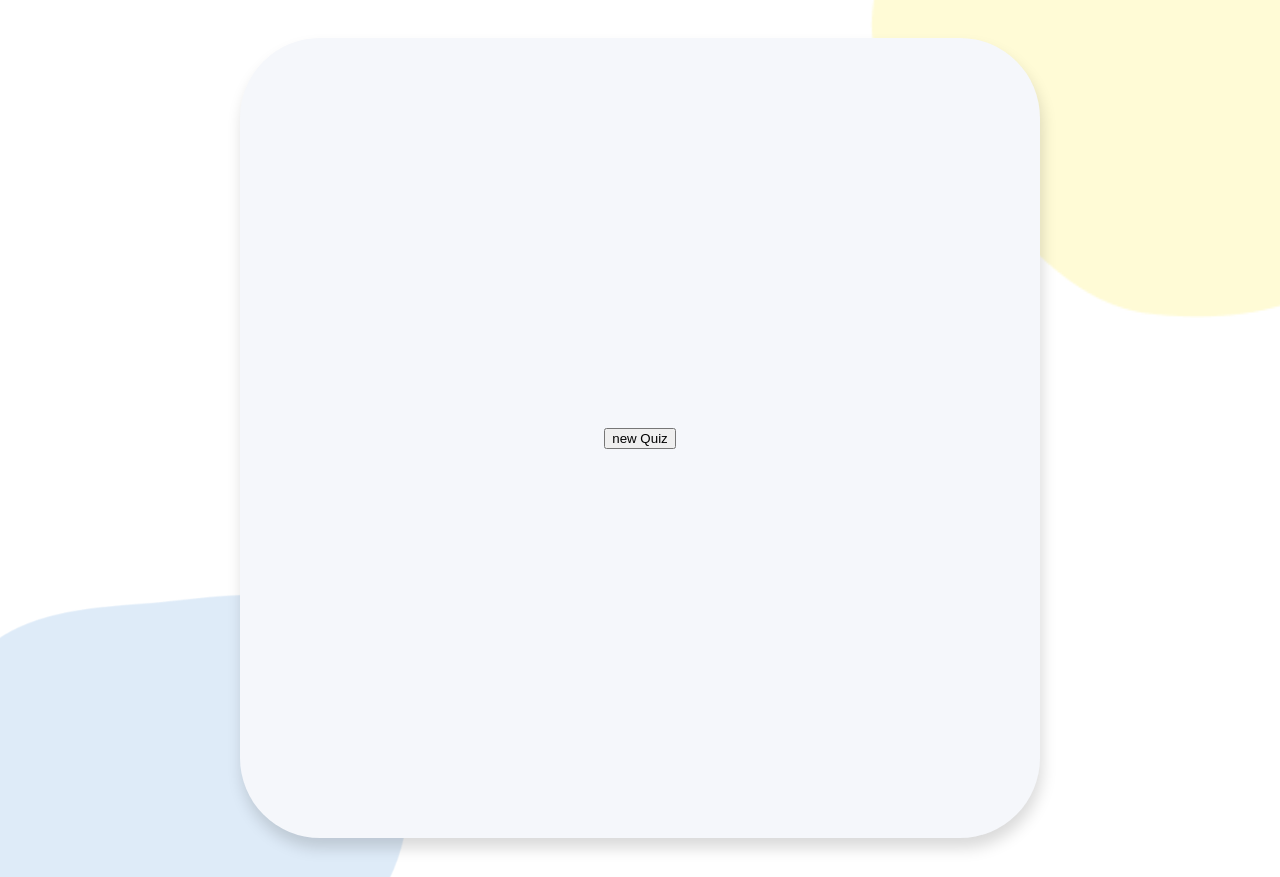
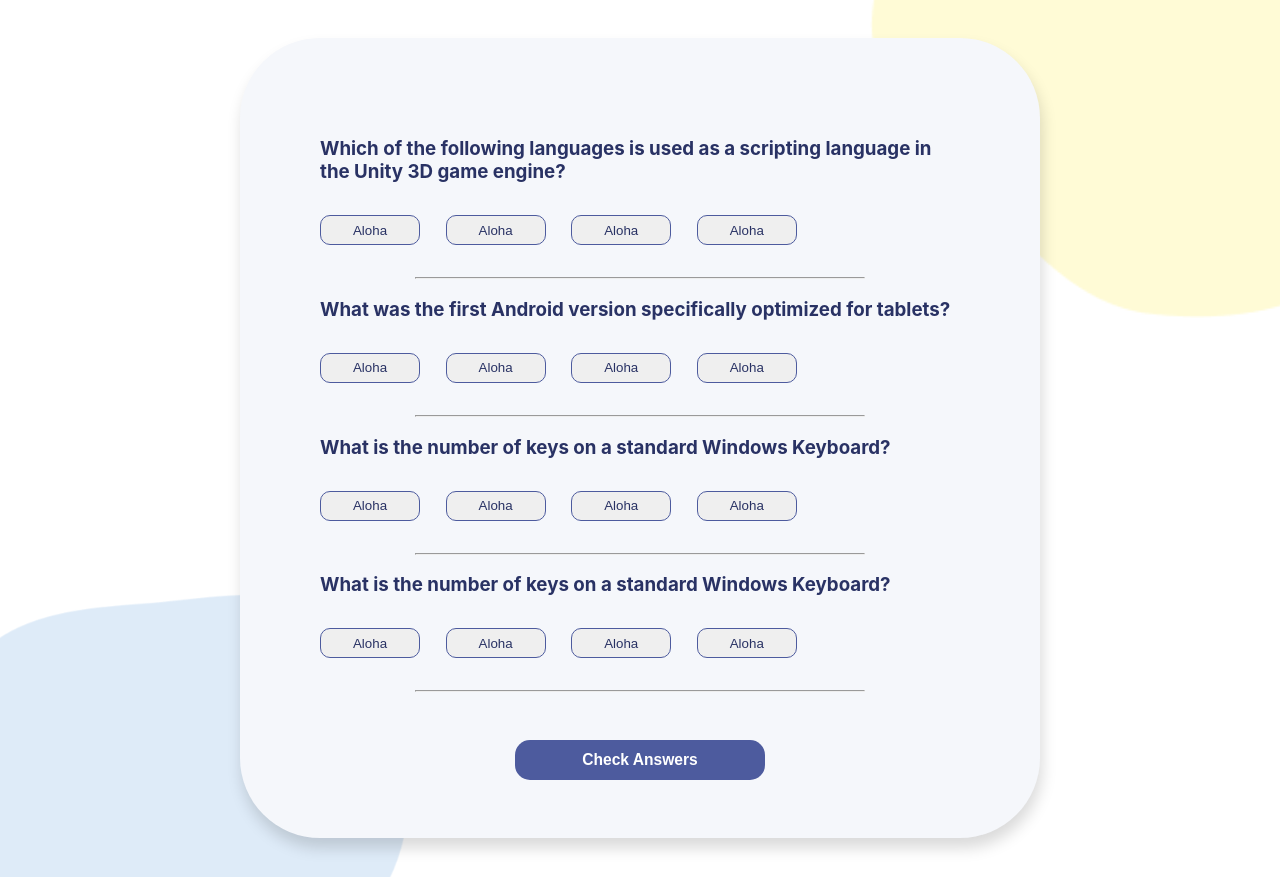
Before and after one commit to NwinNwin/Quizzical, a React (Create React App) app: page / in a window 1280 px wide. Both pictures are taken after a click on the button "Start Quiz". Built offline with nearby package versions, Linux system fonts and the light colour scheme; no server answers.

Commit message:
style quiz page with static divs

```diff
--- a/public/index.html
+++ b/public/index.html
@@ -5,10 +5,7 @@
     <link rel="icon" href="%PUBLIC_URL%/favicon.ico" />
     <meta name="viewport" content="width=device-width, initial-scale=1" />
     <meta name="theme-color" content="#000000" />
-    <meta
-      name="description"
-      content="Web site created using create-react-app"
-    />
+    <meta name="description" content="Web site created using create-react-app" />
     <link rel="apple-touch-icon" href="%PUBLIC_URL%/logo192.png" />
     <!--
       manifest.json provides metadata used when your web app is installed on a
--- a/src/App.css
+++ b/src/App.css
@@ -1,6 +1,6 @@
-.home-div{
+.home-div {
   display: flex;
-  background-color: #F5F7FB;
+  background-color: #f5f7fb;
   justify-content: center;
   align-items: center;
   width: 30rem;
@@ -10,65 +10,94 @@
   box-shadow: 2px 10px 15px rgba(0, 0, 0, 0.15);
   position: relative;
   z-index: 3;
-
 }
 
-.title-text{
+.title-text {
   color: #293264;
   font-size: 3rem;
   margin-top: 0;
-
 }
 
-.home-btn{
+.home-btn {
   width: 100%;
   color: white;
-  background: #4D5B9E;
+  background: #4d5b9e;
   border-radius: 15px;
   border: 0;
   box-shadow: 2px 5px 5px rgba(0, 0, 0, 0.15);
 }
 
-.home-btn:active{
+.home-btn:active {
   transform: translateY(4px);
   background-color: #36417c;
-
 }
 
-.main-title{
+.main-title {
   margin: auto;
 }
 
-
-
-.home-img2{
+.home-img2 {
   position: fixed;
   width: 40%;
   left: -8%;
   bottom: -200px;
   z-index: 1;
-
 }
 
-.home-img1{
+.home-img1 {
   position: fixed;
   width: 40%;
   right: -8%;
   top: -200px;
   z-index: 1;
-
 }
 
-.quiz-div{
+.quiz-div {
   z-index: 3;
   position: relative;
-  display: flex;
-  background-color: #F5F7FB;
-  justify-content: center;
-  align-items: center;
+  background-color: #f5f7fb;
   width: 50rem;
   height: 50rem;
   margin: 3% auto;
   border-radius: 10%;
   box-shadow: 2px 10px 15px rgba(0, 0, 0, 0.15);
+  color: #293264;
+  text-align: center;
 }
+
+hr {
+  width: 70%;
+}
+
+.quiz-box {
+  padding: 10%;
+  padding-bottom: 5%;
+  text-align: left;
+}
+
+.choices-btn {
+  color: #293264;
+  width: 100px;
+  height: 30px;
+  margin-right: 4%;
+  border-radius: 10px;
+  border: 0.794239px solid #4d5b9e;
+}
+
+.choices-div {
+  margin: 5% 0;
+}
+
+.check-btn {
+  width: 250px;
+  height: 40px;
+  border-radius: 15px;
+  align-self: center;
+  color: white;
+  border: 0;
+  background-color: #4d5b9e;
+}
+
+.check-btn h3 {
+  margin: 0;
+}
--- a/src/components/Quiz.jsx
+++ b/src/components/Quiz.jsx
@@ -1,49 +1,79 @@
-import React, {useState, useEffect} from "react";
+import React, { useState, useEffect } from "react";
 import axios from "axios";
 
-
 export default function Quiz() {
-
   const opentdbAPI = "https://opentdb.com/api.php?amount=50&category=18&difficulty=medium&type=multiple";
 
   const [quizData, setQuizData] = useState([]);
   const [currentQuiz, setCurrentQuiz] = useState([]);
 
-
-
   async function getQuizData() {
     const result = await axios.get(opentdbAPI);
-        setQuizData(result.data.results)
-
+    setQuizData(result.data.results);
   }
 
   function getRandom1_50() {
     return Math.floor(Math.random() * 50);
   }
 
-    function getFourQs () {
-        let tempList = []
-        for (let i = 0; i < 4; i++){
-            const indexForQuiz = getRandom1_50()
-            tempList.push(quizData[indexForQuiz])
+  function getFourQs() {
+    let tempList = [];
+    for (let i = 0; i < 4; i++) {
+      const indexForQuiz = getRandom1_50();
+      tempList.push(quizData[indexForQuiz]);
     }
-        setCurrentQuiz(prev => tempList.map(ele => ele))
-        console.log(currentQuiz)
+    setCurrentQuiz((prev) => tempList.map((ele) => [ele.question, ele.correct_answer, ele.incorrect_answers]));
+    console.log(currentQuiz);
   }
 
   function handleNewQuiz() {
-        getFourQs()
+    getFourQs();
   }
 
   useEffect(() => {
-        getQuizData()
-
-    }, [])
+    getQuizData();
+  }, []);
 
   return (
     <div className="quiz-div">
-            <button onClick={handleNewQuiz}>new Quiz</button>
+      <div className="quiz-box">
+        <h3>Which of the following languages is used as a scripting language in the Unity 3D game engine?</h3>
+        <div className="choices-div">
+          <button className="choices-btn">Aloha</button>
+          <button className="choices-btn">Aloha</button>
+          <button className="choices-btn">Aloha</button>
+          <button className="choices-btn">Aloha</button>
+        </div>
+        <hr />
+        <h3>What was the first Android version specifically optimized for tablets?</h3>
+        <div className="choices-div">
+          <button className="choices-btn">Aloha</button>
+          <button className="choices-btn">Aloha</button>
+          <button className="choices-btn">Aloha</button>
+          <button className="choices-btn">Aloha</button>
+        </div>
+        <hr />
+        <h3>What is the number of keys on a standard Windows Keyboard?</h3>
+        <div className="choices-div">
+          <button className="choices-btn">Aloha</button>
+          <button className="choices-btn">Aloha</button>
+          <button className="choices-btn">Aloha</button>
+          <button className="choices-btn">Aloha</button>
+        </div>
+        <hr />
+        <h3>What is the number of keys on a standard Windows Keyboard?</h3>
+        <div className="choices-div">
+          <button className="choices-btn">Aloha</button>
+          <button className="choices-btn">Aloha</button>
+          <button className="choices-btn">Aloha</button>
+          <button className="choices-btn">Aloha</button>
+        </div>
+        <hr />
       </div>
 
-    )
+      <button className="check-btn" onClick={handleNewQuiz}>
+        <h3>Check Answers</h3>
+      </button>
+    </div>
+  );
 }
```
Also changed, not shown: src/App.jsx (+9 -14 lines), src/components/Home.jsx (+5 -9 lines), src/index.js (+5 -5 lines). Lines whose indentation alone changed are shown as unchanged.
